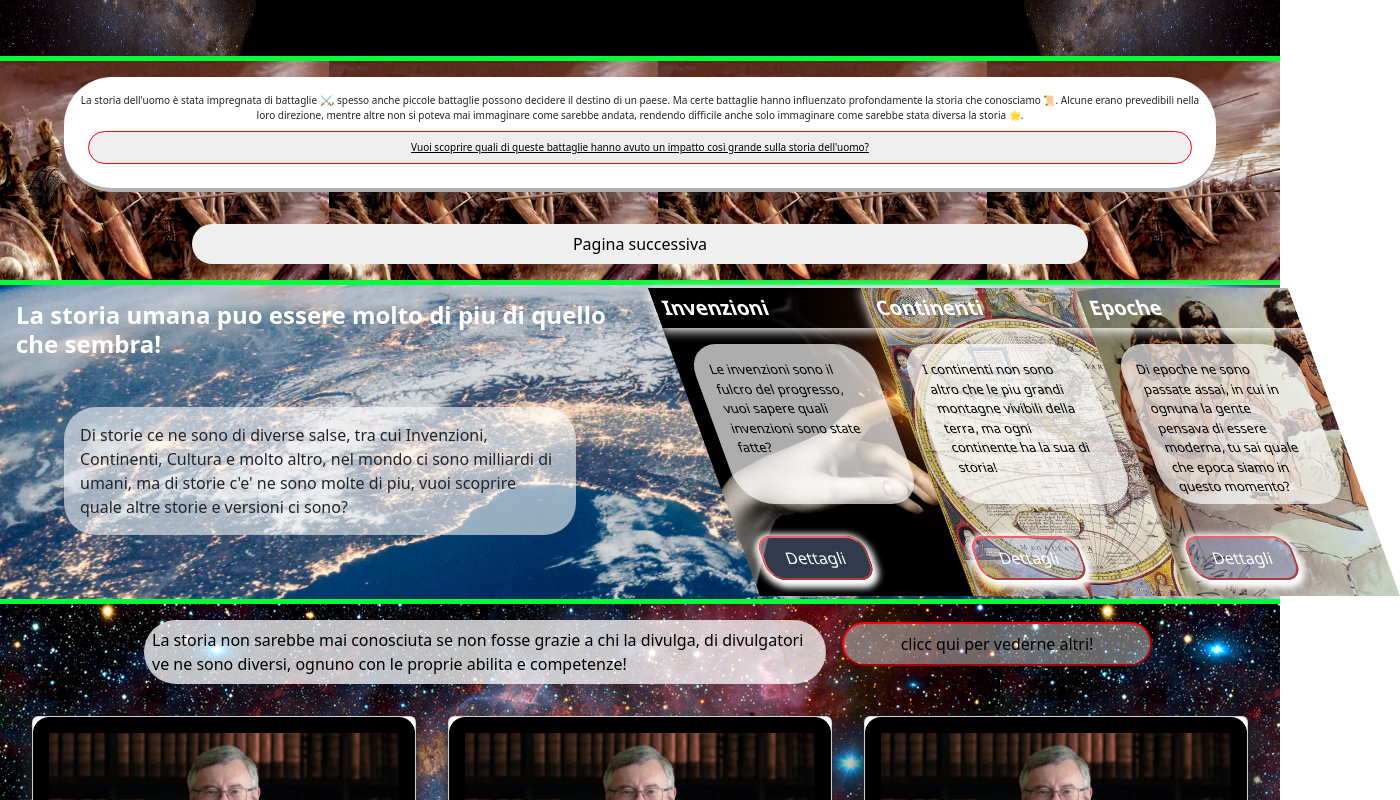
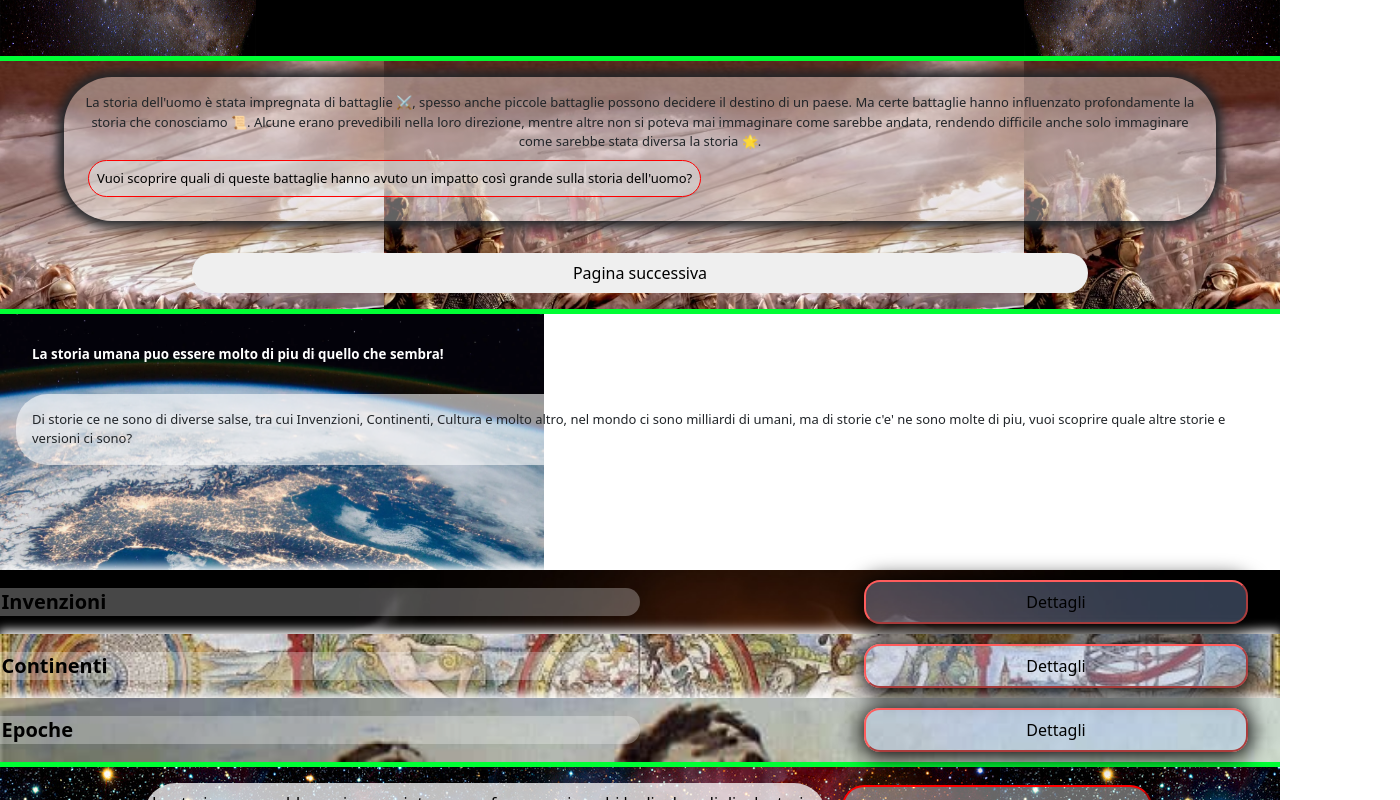
Before and after one commit to Leonardo803W/web-story, a React (Create React App) app in the folder FRONT-AND/: page / in a window 1280 px wide. Shown: the part 520-1320 px from the top of the page, 1400 px wide, since content can reach past the window. Built offline with nearby package versions, Linux system fonts and the light colour scheme.

Commit message:
miglioramento per la UX + aggiunta di animazioni

```diff
--- a/FRONT-AND/src/App.css
+++ b/FRONT-AND/src/App.css
@@ -144,14 +144,14 @@
 }
 
 .HomeDivParagrafi{
-  margin-left: auto;
-  margin-right: auto;
-  padding: 1rem;
-  background-color: white;
-  border-radius: 3rem;
-  width: 90%;
-  font-size: x-small;
-  border-bottom: #51515173 4px solid;
+margin-left: auto;
+    margin-right: auto;
+    padding: 1rem;
+    background-color: #ffffff61;
+    border-radius: 3rem;
+    width: 90%;
+    font-size: small;
+    box-shadow: 0px 0px 11px 6px;
 }
 
 .contenuto img{
@@ -199,6 +199,7 @@
   display: flex;
   align-items: center;
   flex-direction: column;
+      overflow: hidden;
 }
 
 .box img{
@@ -329,7 +330,8 @@
 
 #HomeDiv1{
   background-image: url('../src/img/battaglie.avif');
-  background-size: contain;
+    background-size: 40rem 27rem;
+    background-position-x: -16rem;
 }
 
 .group-paragrafer{
@@ -604,8 +606,9 @@
 
 .sezionePrincipale h4{
   margin-bottom: 3rem;
-  font-weight: 700;
   color: white;
+  font-size: smaller;
+  font-weight: 900;
 }
 
 .sezionePrincipale p{
@@ -811,3 +814,225 @@ margin-top: 1rem;
     border-color: red;
     background-color: #ffffff66;
 }
+
+/*css per componente Sperimento2PerTelefono*/
+
+#contenutoSperimentotelefono {
+    background-image: url(./img/divulgatori/terra.jpg);
+    align-items: center;
+    background-size: 44rem 28rem;
+    background-repeat: no-repeat;
+    background-position-x: -10rem;
+    background-position-y: 0rem;
+}
+
+.sezionePrincipaletelefono {
+    width: 100%;
+    padding: 1rem;
+    animation: sezionePrincipaletelefono 1s ease;
+    height: 16rem;
+}
+
+@keyframes sezionePrincipaletelefono {
+  0%{
+    height: 6rem;
+  }
+  100%{
+    height: 16rem;
+  }
+}
+
+.sezionePrincipaletelefono h4 {
+  margin: 0;
+    padding: 1rem;
+    color: white;
+    font-size: smaller;
+    font-weight: 900;
+}
+
+.sezionePrincipaletelefono p{
+    margin-top: 1rem;
+    margin-bottom: 1rem;
+    padding: 1rem;
+    background-color: #ffffff96;
+    border-radius: 2rem;
+    font-size: small;
+    animation: sezionePrincipaletelefonoParagrafo 2s ease;
+}
+
+@keyframes sezionePrincipaletelefonoParagrafo {
+  0%{
+    opacity: 0;
+  }
+  100%{
+    opacity: 1;
+  }
+}
+
+
+.sezionePrincipaletelefonoActive{
+  animation: sezionePrincipaletelefonoActive 1s ease;
+  height: 5rem;
+  width: 100%;
+  padding: 1rem;
+}
+
+@keyframes sezionePrincipaletelefonoActive {
+  0%{
+    height: 18rem;
+  }
+  100%{
+    height: 5rem;
+  }
+}
+
+.sezionePrincipaletelefonoActive h4{
+    margin: 0;
+    padding: 1rem;
+    color: white;
+    font-size: smaller;
+    font-weight: 900;
+}
+
+.sezionePrincipaletelefonoActive p{
+  display: none;
+}
+
+#multiSezioneTelefono {
+    width: 100%;
+}
+
+.articoliTelefono {
+    width: 100%;
+    color: white;
+    animation: articoliTelefono 1s ease;
+}
+
+@keyframes articoliTelefono {
+  0%{
+    height: 20rem;
+  }
+  100%{
+    height: 4rem;
+  }
+}
+
+.articoliTelefonoActive{
+  animation: articoliTelefonoActive 1s ease;
+  height: 20rem;
+  color: white;
+}
+
+@keyframes articoliTelefonoActive {
+  0%{
+    height: 4rem;
+  }
+  100%{
+    height: 20rem;
+  }
+}
+
+.articoloTitleTelefono {
+    margin: 0;
+    padding: 0.1rem;
+    font-weight: 900;
+    width: 50%;
+    color: black;
+    background-color: #ffffff47;
+    border-radius: 0rem 3rem 3rem 0rem;
+}
+
+.articoloTitleTelefonoActive {
+    margin: 1rem;
+    padding: 0.5rem;
+    font-weight: 900;
+    width: 100%;
+    color: black;
+    background-color: #ffffff47;
+    border-radius: 3rem 0rem 3rem 0rem;
+    text-align: center;
+    animation: articoloTitleTelefonoActive 1s ease-out;
+}
+
+@keyframes articoloTitleTelefonoActive {
+  0%{
+    margin: 0;
+    padding: 0.1rem;
+    border-radius: 0rem 3rem 3rem 0rem;
+    text-align: left;
+    width: 50%;
+  }
+  100%{
+    margin: 1rem;
+    padding: 0.5rem;
+    border-radius: 3rem 0rem 3rem 0rem;
+    text-align: center;
+    width: 100%;
+  }
+}
+
+.articoloIntro{
+display: flex;
+    align-items: center;
+    box-shadow: 0px -3px 10px 1px;
+    width: 100%;
+    justify-content: space-between;
+    height: 4rem;
+}
+
+.articoloIntroActive{
+    display: flex;
+    align-items: center;
+        box-shadow: 0px 0px 15px 4px;
+    width: 100%;
+    justify-content: space-between;
+    flex-direction: column;
+    transition: flex-direction 1s ease-out;
+}
+
+.articoloButtonTelefono {
+    margin-right: 2rem;
+    width: 30%;
+    border-radius: 1rem;
+    border-color: #ff5c5c;
+    background-color: #9dbef94f;
+    padding: 0.5rem;
+    color: #000000;
+    box-shadow: 0px 2px 21px 3px;
+}
+
+.articoloTestoTelefonoActive{
+  margin: 0.5rem;
+  padding: 1rem;
+  background-color: #ffffff78;
+  border-radius: 1rem;
+  animation: articoloTestoTelefonoButton 2s ease-out;
+  color: black;
+}
+
+@keyframes articoloTestoTelefonoButton {
+  0%{
+    opacity: 0;
+  }
+  100%{
+    opacity: 1;
+  }
+}
+
+.articoloTelefonoGroupButtonActive{
+      margin: 2rem;
+    width: 80%;
+    display: flex;
+    justify-content: space-between;
+    animation: articoloTestoTelefonoButton 2s ease-out;
+}
+
+.singoloButtonTelefono{
+    width: 35%;
+    border-radius: 1rem;
+    border-color: #ff5c5c;
+    background-color: #9dbef94f;
+    padding: 0.5rem;
+    color: #000000;
+    box-shadow: 0px 2px 21px 3px;
+}
--- a/FRONT-AND/src/Components/MainHome.jsx
+++ b/FRONT-AND/src/Components/MainHome.jsx
@@ -165,9 +165,9 @@ const MainHome = () => {
               La storia dell'uomo è stata impregnata di battaglie ⚔️, spesso anche piccole battaglie possono decidere il destino di un paese.
               Ma certe battaglie hanno influenzato profondamente la storia che conosciamo 📜.
               Alcune erano prevedibili nella loro direzione, mentre altre non si poteva mai immaginare come sarebbe andata, rendendo difficile anche solo immaginare come sarebbe stata diversa la storia 🌟.
-              <Link>
-                <a href="#" className="HomeAncore">Vuoi scoprire quali di queste battaglie hanno avuto un impatto così grande sulla storia dell'uomo?</a>
-              </Link>
+
+                <button className="HomeAncore">Vuoi scoprire quali di queste battaglie hanno avuto un impatto così grande sulla storia dell'uomo?</button>
+
             </p>
 
             <button id="giraPagina" onClick = {() => handleGiraPagina(1)}>Pagina successiva</button>
--- a/FRONT-AND/src/Components/SchermataHome.jsx
+++ b/FRONT-AND/src/Components/SchermataHome.jsx
@@ -3,6 +3,7 @@ import GlobalNavbar from "./GlobalNavbar";
 import MainHome from "./MainHome";
 import Sperimento from "./Sperimento";
 import Sperimento2 from "./Sperimento2";
+import Sperimento2PerTelefono from "./Sperimento2PerTelefono";
 
 
 //schermata principale iniziale
@@ -18,7 +19,7 @@ const SchermataHome = () => {
             <main>
                 <MainHome/>
                 {/*per poter lavorare i vari componenti per poi aggiungerli in modo definitivo*/}
-                <Sperimento/>
+                <Sperimento2PerTelefono/>
                 <Sperimento2/>
             </main>
 
--- /dev/null
+++ b/FRONT-AND/src/Components/Sperimento2PerTelefono.jsx
@@ -0,0 +1,97 @@
+import { useState } from 'react';
+import imgDivulgatori from '../img/divulgatori/alessandro barbero.webp'
+
+const Sperimento2PerTelefono = () => {
+
+  const [animationArticole1, setAnimationArticole1] = useState(false);
+  const [animationArticole2, setAnimationArticole2] = useState(false);
+  const [animationArticole3, setAnimationArticole3] = useState(false);
+  const [isAnyActive, setIsAnyActive] = useState (false);
+
+  const handleClickArticole = (n) => {
+
+    if(n === 1)
+    {
+        setAnimationArticole1(true)
+        setAnimationArticole2(false)
+        setAnimationArticole3(false)
+        setIsAnyActive(true)
+    }
+    else if(n === 2)
+    {
+        setAnimationArticole1(false)
+        setAnimationArticole2(true)
+        setAnimationArticole3(false)
+        setIsAnyActive(true)
+    }
+    else if(n === 3)
+    {
+        setAnimationArticole1(false)
+        setAnimationArticole2(false)
+        setAnimationArticole3(true)
+        setIsAnyActive(true)
+    }
+    else if(n === 4)
+    {
+        setAnimationArticole1(false)
+        setAnimationArticole2(false)
+        setAnimationArticole3(false)
+        setIsAnyActive(false)
+    }
+  };
+
+  return (
+    <>
+      <article id="contenutoSperimentotelefono">
+        <div className = {isAnyActive ? 'sezionePrincipaletelefonoActive' : 'sezionePrincipaletelefono'}>
+          <h4>La storia umana puo essere molto di piu di quello che sembra!</h4>
+          <p>
+            Di storie ce ne sono di diverse salse, tra cui Invenzioni, Continenti, Cultura e molto altro,
+            nel mondo ci sono milliardi di umani, ma di storie c'e' ne sono molte di piu,
+            vuoi scoprire quale altre storie e versioni ci sono?
+          </p>
+        </div>
+
+        <section id = 'multiSezioneTelefono'>
+          <div className = {animationArticole1 ? 'articoliTelefonoActive' : 'articoliTelefono'} id = "articolo1">
+            <div className = {animationArticole1 ? 'articoloIntroActive' : 'articoloIntro'}>
+                <h5 className = {animationArticole1 ? 'articoloTitleTelefonoActive' : 'articoloTitleTelefono'}>Invenzioni</h5>
+                <button onClick={() => handleClickArticole(1)} className = {animationArticole1 ? 'd-none' : 'articoloButtonTelefono'}>Dettagli</button>
+            </div>
+            <p className = {animationArticole1 ? 'articoloTestoTelefonoActive' : 'd-none'}>Di epoche ne sono passate assai, in cui in ognuna la gente pensava di essere moderna, tu sai quale che epoca siamo in questo momento?</p>
+            <div className = {animationArticole1 ? 'articoloTelefonoGroupButtonActive' : 'd-none'}>
+                <button onClick={() => handleClickArticole(4)} className = {animationArticole1 ? 'singoloButtonTelefono' : 'd-none'}>indietro</button>
+                <button className = {animationArticole1 ? 'singoloButtonTelefono' : 'd-none'}>Scopri</button>
+            </div>
+        </div>
+
+          <div className = {animationArticole2 ? 'articoliTelefonoActive' : 'articoliTelefono'} id = "articolo2">
+            <div className = {animationArticole2 ? 'articoloIntroActive' : 'articoloIntro'}>
+                <h5 className = {animationArticole2 ? 'articoloTitleTelefonoActive' : 'articoloTitleTelefono'}>Continenti</h5>
+                <button onClick={() => handleClickArticole(2)} className = {animationArticole2 ? 'd-none' : 'articoloButtonTelefono'}>Dettagli</button>
+            </div>
+            <p className = {animationArticole2 ? 'articoloTestoTelefonoActive' : 'd-none'}>Di epoche ne sono passate assai, in cui in ognuna la gente pensava di essere moderna, tu sai quale che epoca siamo in questo momento?</p>
+            <div className = {animationArticole2 ? 'articoloTelefonoGroupButtonActive' : 'd-none'}>
+                <button onClick={() => handleClickArticole(4)} className = {animationArticole2 ? 'singoloButtonTelefono' : 'd-none'}>indietro</button>
+                <button className = {animationArticole2 ? 'singoloButtonTelefono' : 'd-none'}>Scopri</button>
+            </div>
+          </div>
+
+          <div className = {animationArticole3 ? 'articoliTelefonoActive' : 'articoliTelefono'} id = "articolo3">
+            <div className = {animationArticole3 ? 'articoloIntroActive' : 'articoloIntro'}>
+                <h5 className = {animationArticole3 ? 'articoloTitleTelefonoActive' : 'articoloTitleTelefono'}>Epoche</h5>
+                <button onClick={() => handleClickArticole(3)} className = {animationArticole3 ? 'd-none' : 'articoloButtonTelefono'}>Dettagli</button>
+            </div>
+            <p className = {animationArticole3 ? 'articoloTestoTelefonoActive' : 'd-none'}>Di epoche ne sono passate assai, in cui in ognuna la gente pensava di essere moderna, tu sai quale che epoca siamo in questo momento?</p>
+            <div className = {animationArticole3 ? 'articoloTelefonoGroupButtonActive' : 'd-none'}>
+                <button onClick={() => handleClickArticole(4)} className = {animationArticole3 ? 'singoloButtonTelefono' : 'd-none'}>indietro</button>
+                <button className = {animationArticole3 ? 'singoloButtonTelefono' : 'd-none'}>Scopri</button>
+            </div>
+          </div>
+        </section>
+      </article>
+    </>
+  );
+}
+
+export default Sperimento2PerTelefono;
```
